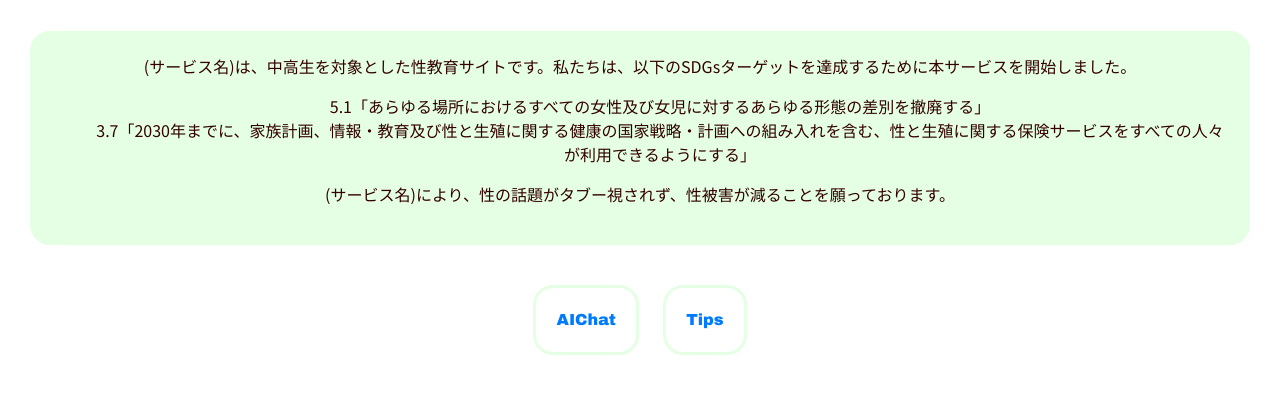
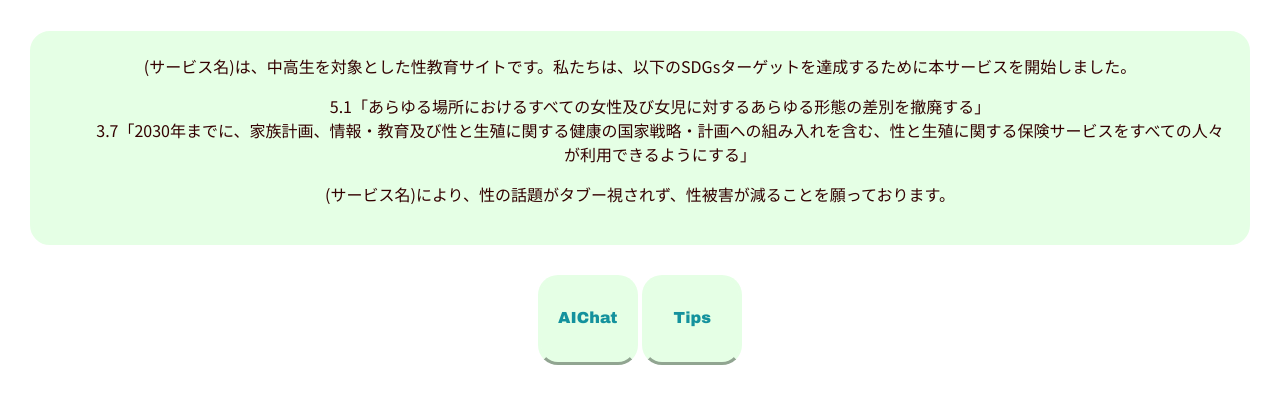
Before and after one commit to hjtm130/gcon_gender, a Flask app: page / in a window 1280 px wide. Shown: the part 319-723 px from the top of the page. Run offline with Flask 3, Linux system fonts and the light colour scheme.

Commit message:
ホームのデザイン変更

```diff
--- a/static/scripts/home.css
+++ b/static/scripts/home.css
@@ -1,8 +1,10 @@
 @import url('https://fonts.googleapis.com/css?family=Noto+Sans+JP');
 
 .contents{
+    width: 100%;
     text-align: center;
     color: #300;
+
 }
 
 .explanation{
@@ -23,8 +25,31 @@ ul{
 .selection{
     display: inline-block;
     border:solid 3px #e5ffe5;
-    border-radius: 20px;
-    padding: 20px;
-    margin: 10px;
+    background-color: #e5ffe5;
+    border-bottom: 0.1875em solid #91a591;/*影色*/
+    border-radius: 20px; /*丸み*/
+    width: 100px;
+    height: 90px;
     font-family: "Arial black";
+    position: relative;
+    margin: 0 auto;
+    text-align: center;/* ←文字を左右に中央揃え */
+    line-height: 80px;
+	cursor: pointer;
+	transition: all 0.3s ease 0s;
 }
+
+.selection a{
+    color: rgb(20, 146, 157);
+    text-decoration: none;
+    position: absolute;
+    top: 0;
+    bottom: 0;
+    right: 0;
+    left: 0;
+}
+
+.selection:hover{
+    border-bottom-color: transparent;
+	transform: translateY(0.1875em);
+}
--- a/templates/Home.html
+++ b/templates/Home.html
@@ -35,11 +35,11 @@
                 (サービス名)により、性の話題がタブー視されず、性被害が減ることを願っております。
             </p>
         </div>
-        <div class="selection">
+        <div class="selection AIChat">
             <a href="/AIChat">AIChat</a>
         </div>
-        <div class="selection">
-            <a href="/Tips">Tips</a>
+        <div class="selection Tips">
+            <span><a href="/Tips">Tips</a></span>
         </div>
     </div>
 </body>
```
